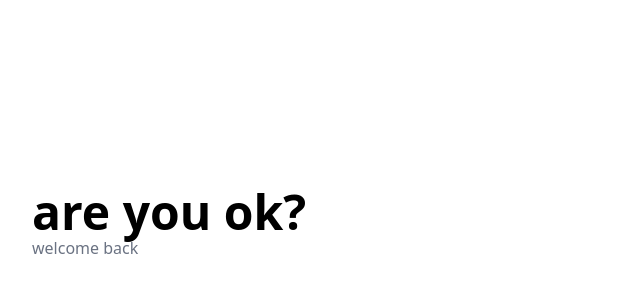
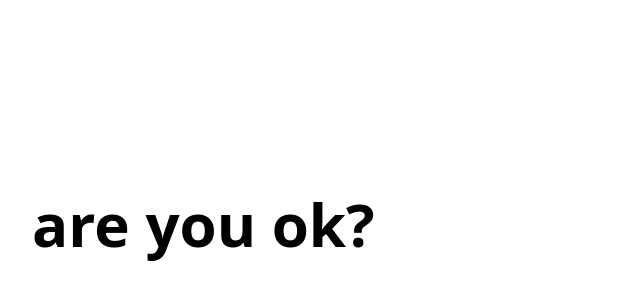
Before and after one commit to andre4383/are-you-ok, a Next.js app: page / in a window 1280 px wide. Shown: the part 176-476 px from the top of the page, without its empty margins (0-640 px from the left). Built offline with nearby package versions, Linux system fonts and the light colour scheme.

Commit message:
Arquivos

```diff
--- a/app/page.tsx
+++ b/app/page.tsx
@@ -1,11 +1,32 @@
-import Image from "next/image";
+"use client";
+import gsap from "gsap";
+import { useGSAP } from "@gsap/react";
+import { useRef } from "react";
 
 export default function Home() {
+  const text = "are you ok?";
+
+  const textRef = useRef<HTMLHeadingElement>(null);
+
+  useGSAP(() => {
+    if (!textRef.current) return;
+
+    const letters = textRef.current.querySelectorAll("span");
+
+    gsap.from(letters, {
+      opacity: 0,
+      stagger: 0.4,
+    });
+  });
+
   return (
     <div className="min-h-screen flex items-center px-8">
       <div>
-        <h1 className="text-5xl font-bold">are you ok?</h1>
-        <p className="text-muted-foreground text-gray-500">welcome back</p>
+        <h1 ref={textRef} className="text-6xl font-bold">
+          {text.split("").map((letter, index) => (
+            <span key={index}>{letter}</span>
+          ))}
+        </h1>
       </div>
     </div>
   );
--- a/package.json
+++ b/package.json
@@ -9,6 +9,8 @@
     "lint": "eslint"
   },
   "dependencies": {
+    "@gsap/react": "^2.1.2",
+    "gsap": "^3.14.2",
     "next": "16.1.6",
     "react": "19.2.3",
     "react-dom": "19.2.3"
```
Also changed, not shown: 1 other file (tests, documents, lock files or other folders).
